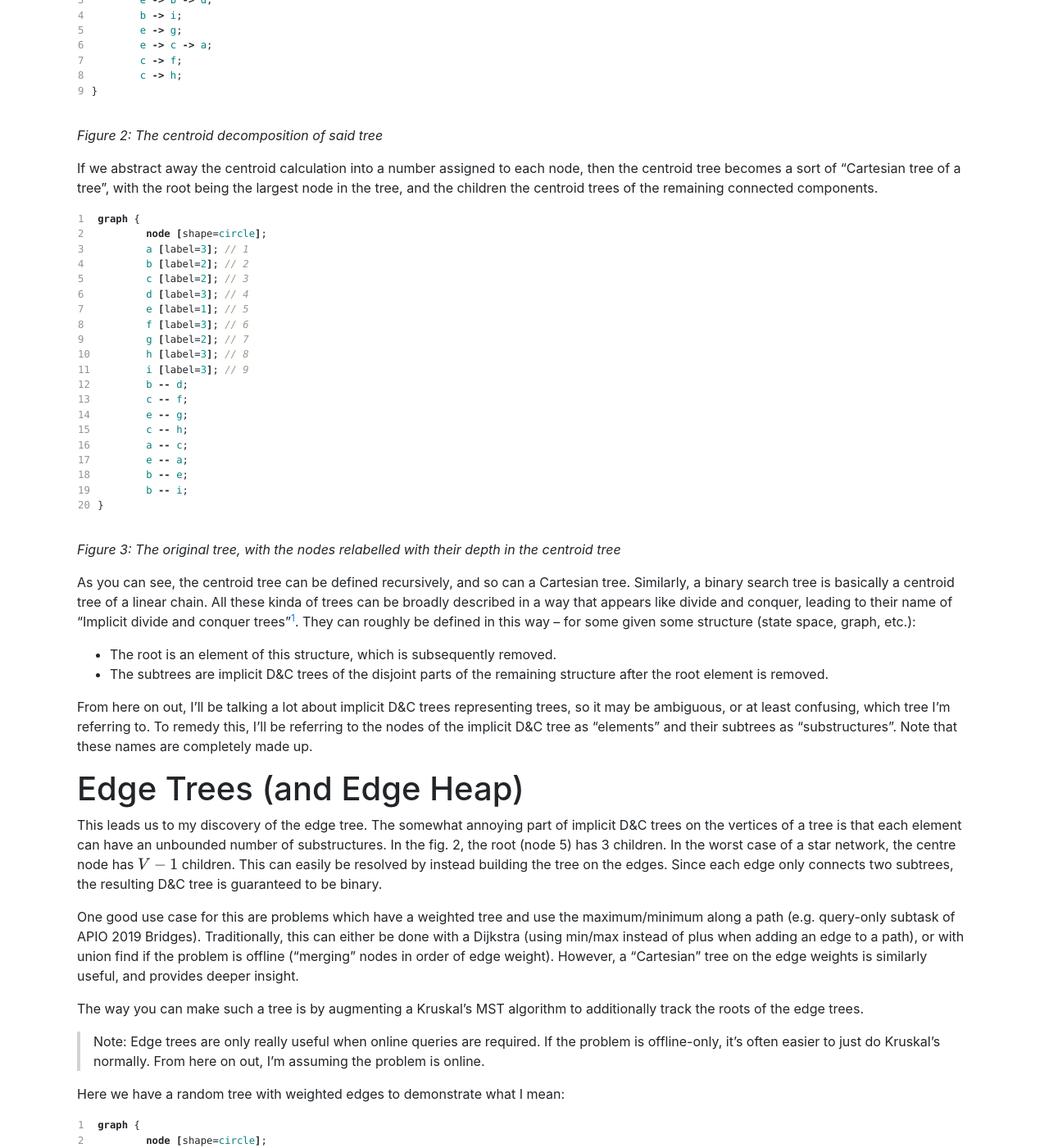
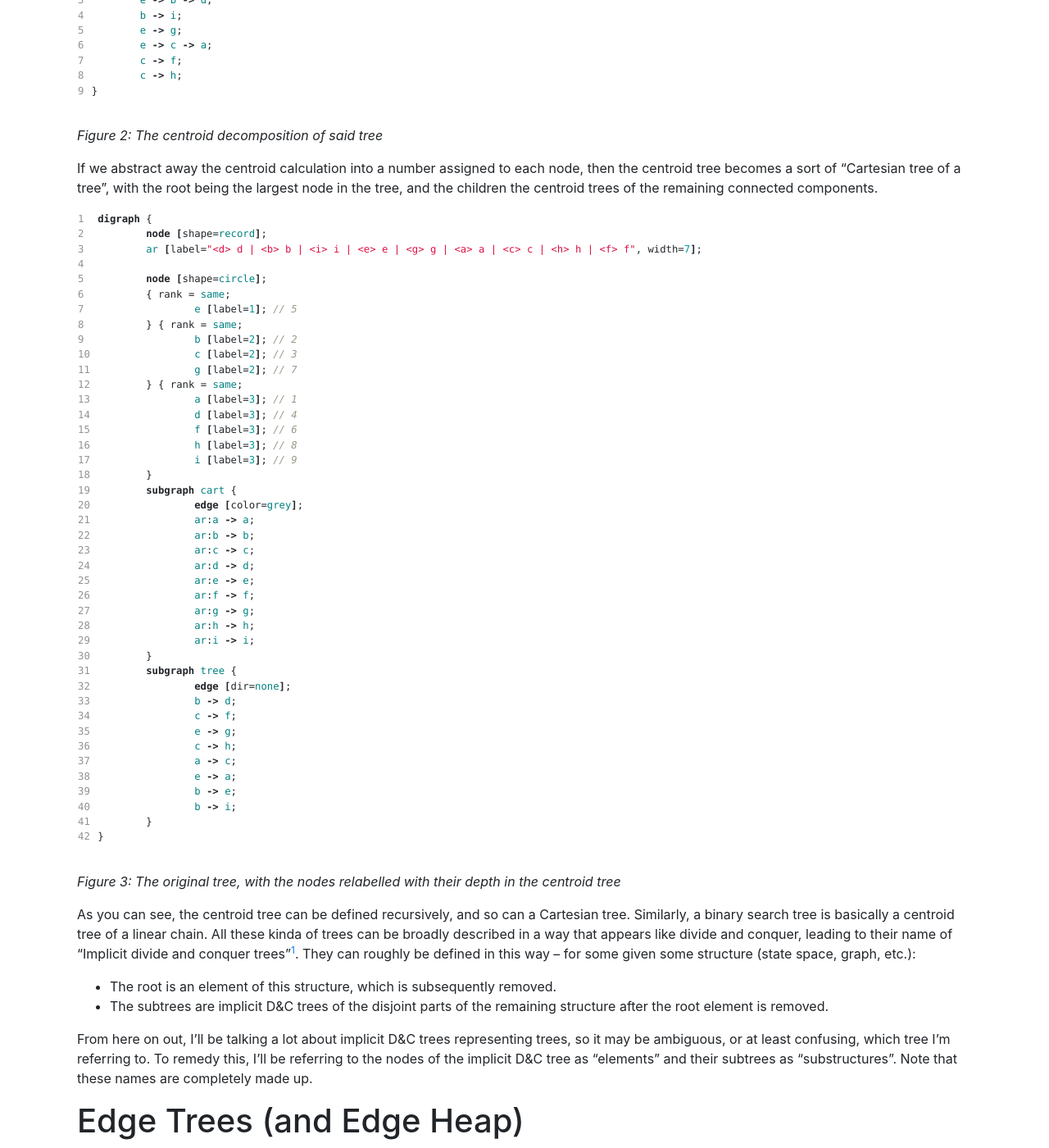
Before and after one commit to ralismark/ralismark.github.io, a Jekyll site: the page built from _posts/2019-05-28-edge-trees.md, in a window 1280 px wide and 1400 px high, scrolled down 1062 px. Shown: the whole window at 82% size. Built offline with Jekyll 4.4.1, drawn with Linux system fonts in a browser that asks for light colours; nearby versions of some CDN libraries; formulas are drawn with MathJax 3; some of the changed text lies outside the part shown.

Commit message:
Fix up graphs

````diff
--- a/_posts/2019-05-28-edge-trees.md
+++ b/_posts/2019-05-28-edge-trees.md
@@ -56,25 +56,47 @@ digraph {
 If we abstract away the centroid calculation into a number assigned to each node, then the centroid tree becomes a sort of "Cartesian tree of a tree", with the root being the largest node in the tree, and the children the centroid trees of the remaining connected components.
 
 ```dot
-graph {
+digraph {
+	node [shape=record];
+	ar [label="<d> d | <b> b | <i> i | <e> e | <g> g | <a> a | <c> c | <h> h | <f> f", width=7];
+
 	node [shape=circle];
-	a [label=3]; // 1
-	b [label=2]; // 2
-	c [label=2]; // 3
-	d [label=3]; // 4
-	e [label=1]; // 5
-	f [label=3]; // 6
-	g [label=2]; // 7
-	h [label=3]; // 8
-	i [label=3]; // 9
-	b -- d;
-	c -- f;
-	e -- g;
-	c -- h;
-	a -- c;
-	e -- a;
-	b -- e;
-	b -- i;
+	{ rank = same;
+		e [label=1]; // 5
+	} { rank = same;
+		b [label=2]; // 2
+		c [label=2]; // 3
+		g [label=2]; // 7
+	} { rank = same;
+		a [label=3]; // 1
+		d [label=3]; // 4
+		f [label=3]; // 6
+		h [label=3]; // 8
+		i [label=3]; // 9
+	}
+	subgraph cart {
+		edge [color=grey];
+		ar:a -> a;
+		ar:b -> b;
+		ar:c -> c;
+		ar:d -> d;
+		ar:e -> e;
+		ar:f -> f;
+		ar:g -> g;
+		ar:h -> h;
+		ar:i -> i;
+	}
+	subgraph tree {
+		edge [dir=none];
+		b -> d;
+		c -> f;
+		e -> g;
+		c -> h;
+		a -> c;
+		e -> a;
+		b -> e;
+		b -> i;
+	}
 }
 ```
 
@@ -102,41 +124,21 @@ The way you can make such a tree is by augmenting a Kruskal's MST algorithm to a
 Here we have a random tree with weighted edges to demonstrate what I mean:
 
 ```dot
+// engine=neato
 graph {
 	node [shape=circle];
-	i -- a [label=1];
-	h -- b [label=2];
-	d -- c [label=1];
+	i -- a [label=4];
+	h -- b [label=3];
+	d -- c [label=2];
 	g -- e [label=5];
-	d -- f [label=3];
-	d -- g [label=4];
-	h -- d [label=2];
-	h -- i [label=4];
+	d -- f [label=4];
+	d -- g [label=3];
+	h -- d [label=1];
+	h -- i [label=2];
 }
 ```
 
 *Figure 4: A weighted tree*
-
-```dot
-digraph {
-	node [shape=circle];
-	ai [label="ai\n(4)"];
-	bh [label="bh\n(3)"];
-	cd [label="cd\n(2)"];
-	df [label="df\n(4)"];
-	dg [label="dg\n(3)"];
-	dh [label="dh\n(1)"];
-	eg [label="eg\n(5)"];
-	hi [label="hi\n(2)"];
-
-	dh -> cd -> dg -> df;
-	dg -> eg;
-	dh -> hi -> ai;
-	hi -> bh;
-}
-```
-
-*Figure 5: The Cartesian tree on the edges*
 
 Say we want to support the following query:
 
@@ -166,6 +168,24 @@ One way to do this is to root the tree, then find the LCA of U and V and the cor
 
 However, with an edge tree, this problem reduces down to just LCA -- to find the min edge which connects the two nodes. This can reduce to RMQ using the Eulerian Tour Technique, but we can slightly improve on this. Since the nodes we're querying from are always the leaves, we can convert the tree to an array by just traversing it in-order.
 
+```dot
+digraph {
+	node [shape=record];
+	ar [label="<c> c | <d> d | <f> f | <e> e | <g> g | <a> a | <i> i | <b> b | <h> h", width=7];
+	node [shape=circle];
+	df [label="df\n(4)"]; df -> ar:d; df -> ar:f;
+	dg [label="dg\n(3)"]; dg -> df;   dg -> eg;
+	eg [label="eg\n(5)"]; eg -> ar:e; eg -> ar:g;
+	cd [label="cd\n(2)"]; cd -> dg;   cd -> ar:c;
+	dh [label="dh\n(1)"]; dh -> cd;   dh -> hi;
+	ai [label="ai\n(4)"]; ai -> ar:a; ai -> ar:i;
+	hi [label="hi\n(2)"]; hi -> ai;   hi -> bh;
+	bh [label="bh\n(3)"]; bh -> ar:b; bh -> ar:h;
+}
+```
+
+*Figure 5: The Cartesian tree on the edges*
+
 # Near-far Ordering for O(1) Edge Deletion
 
 > **TODO: Tag child edges w/ path to parent/path away from parent. And demonstration of how this allows for O(1) edge deletion**
````
